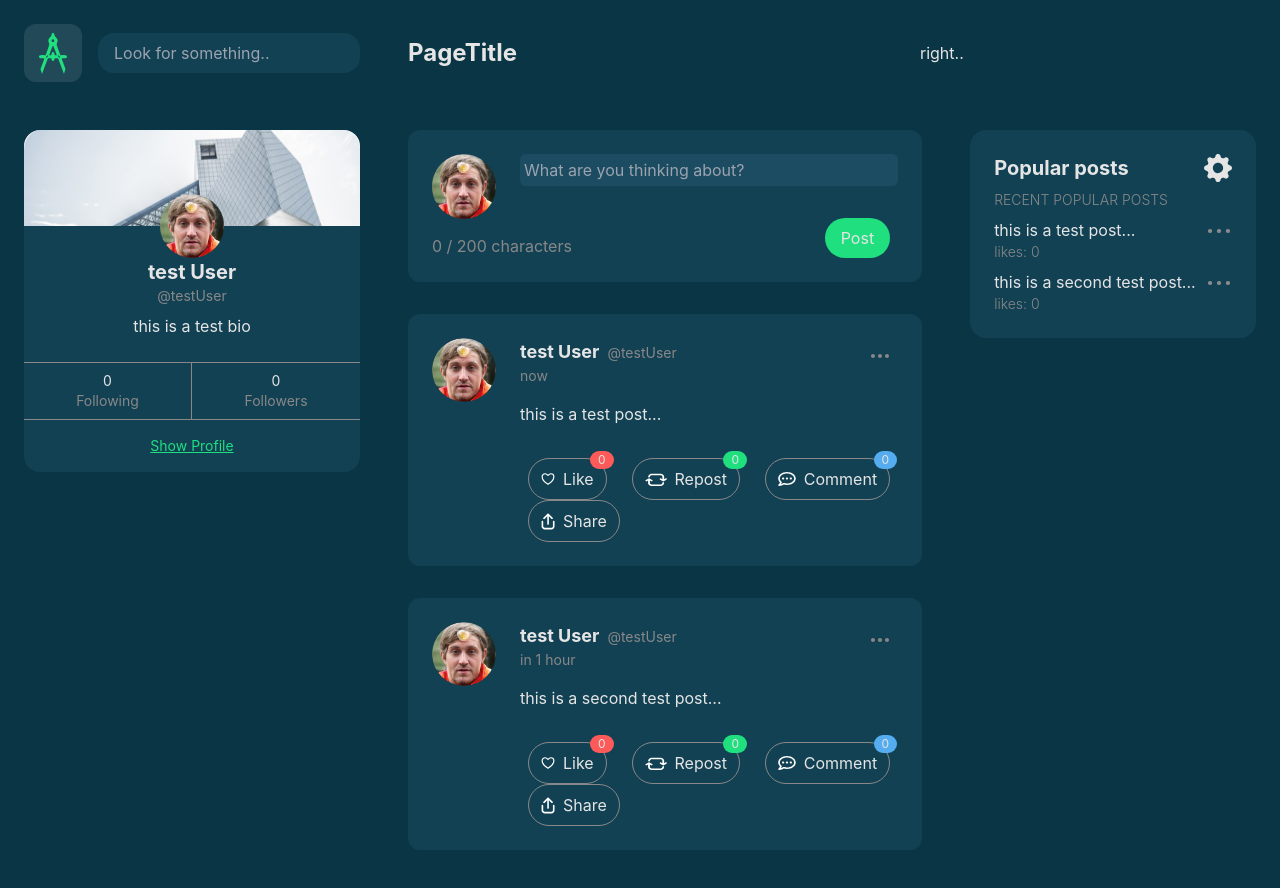
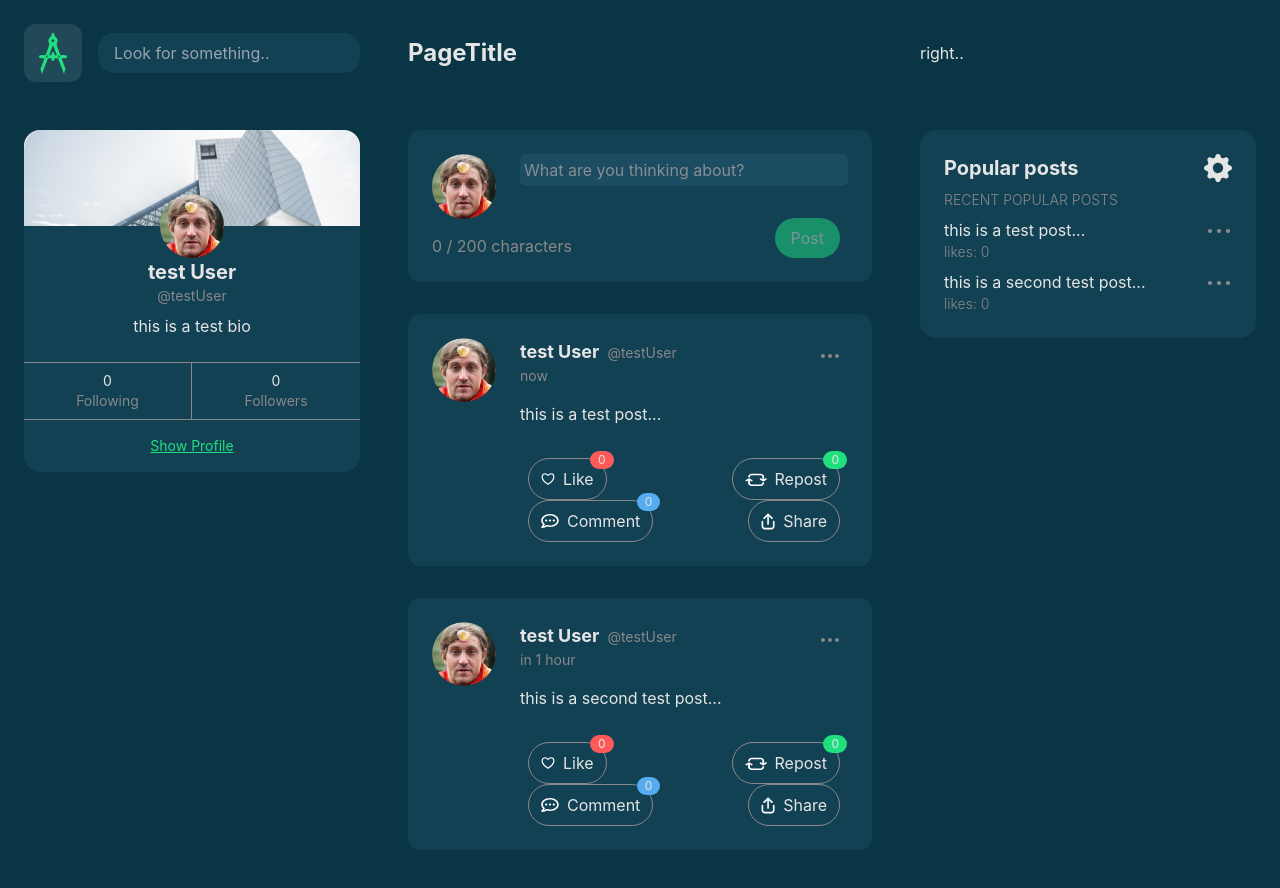
Before and after one commit to orcanicman/thinkr-js, a React (Create React App) app: page / in a window 1280 px wide. Shown: the top 888 px of the page. Built offline with nearby package versions, Linux system fonts and the light colour scheme.

Commit message:
big fixes

```diff
--- a/src/layouts/Main.tsx
+++ b/src/layouts/Main.tsx
@@ -16,7 +16,7 @@ const MainLayout: React.FC<MainProps> = ({ children }) => {
 					<Profile />
 				</div>
 				<main className="grow p-6">{children}</main>
-        <div className="hidden lg:block md:w-[16rem] xl:w-[24rem] p-6">
+				<div className="hidden lg:block md:w-[16rem] md:min-w-[16rem] xl:w-[24rem] xl:min-w-[24rem] p-6">
 					<HighlightedPosts />
 				</div>
 			</div>
--- a/src/pages/Home/Home.tsx
+++ b/src/pages/Home/Home.tsx
@@ -1,5 +1,6 @@
 import React, { useState } from "react";
 import MainLayout from "../../layouts/Main";
+import { user } from "../../testData/users";
 import { posts as testPosts } from "../../testData/posts";
 import { Post } from "../../types/Post";
 import { Post as PostComponent } from "./components/Post";
@@ -13,7 +14,7 @@ export const Home: React.FC<HomeProps> = () => {
 	return (
 		<MainLayout>
 			<div className="">
-        <WritePost />
+				<WritePost user={user} />
 			</div>
 			<div className="">
 				{posts.map((post, i) => (
--- a/src/pages/Home/components/WritePost.tsx
+++ b/src/pages/Home/components/WritePost.tsx
@@ -1,61 +1,67 @@
 import React, { useState } from "react";
 import ProfileImage from "../../../assets/Profile_Image.png";
+import { User } from "../../../types/User";
 
-interface WritePostProps {}
+interface WritePostProps {
+	user: User;
+}
 
-export const WritePost: React.FC<WritePostProps> = ({}) => {
+export const WritePost: React.FC<WritePostProps> = ({ user }) => {
 	//ideas -> takes in user to show user profile picture and maybe name
 	// -> to autogrow textarea need js on change ig could use it for a character counter in bottom left!
-  const [characterCount, setCharacterCount] = useState(0);
+	const [value, setValue] = useState("");
 	const maxCharCount: number = 200;
 
-  function inputFieldChange(event: React.ChangeEvent<HTMLTextAreaElement>) {
-    setCharacterCount(event.target.value.length);
-    console.log(event.target.scrollHeight, event.target.clientHeight);
-    event.target.style.height = "";
-    event.target.style.height = event.target.scrollHeight + "px";
-  }
+	const inputFieldChange = (event: React.FormEvent<HTMLDivElement>) => {
+		setValue(event.currentTarget.innerText);
+	};
 
-  function post() {
-    const value = (document.getElementById("newPostInputField") as HTMLTextAreaElement).value;
+	const post = () => {
 		console.log(value);
-  }
+	};
 
 	return (
 		<div className="bg-darkTransparentHighlight rounded-xl flex flex-col mb-8 p-6">
-
 			<div className="flex flex-row">
 				<div className="w-16 h-16 rounded-full mr-6 min-w-[4rem]">
 					<img src={ProfileImage} alt="Poster profile" />
+					{/* <img src={user.profile.picture} alt="Poster profile" /> */}
 				</div>
 
-      <textarea
+				<div className="relative w-full">
+					<div
+						className={`absolute top-0 left-0 text-gray p-1 ${
+							value.length ? "opacity-0" : "opacity-100"
+						}`}
+					>
+						What are you thinking about?
+					</div>
+					<div
 						id="newPostInputField"
-      className="bg-darkTransparentHighlight outline-none resize-none mb-8 rounded-md p-1 w-full"
+						className="bg-darkTransparentHighlight outline-none resize-none mb-8 rounded-md p-1 w-full whitespace-pre-wrap break-all relative"
 						placeholder="What are you thinking about?"
-      maxLength={maxCharCount}
-      rows={1}
-      onChange={(event) => {
-        inputFieldChange(event);
-      }}
-      >
-      </textarea>
+						contentEditable
+						onInput={inputFieldChange}
+					/>
+				</div>
 			</div>
 
 			<div className="flex justify-between items-end">
-      <div className="text-gray">{ characterCount + " / " + maxCharCount + " characters"}</div>
+				<div className="text-gray">
+					<span className={value.length > 200 ? "text-red" : ""}>
+						{value.length}
+					</span>
+					{` / ${maxCharCount} characters`}
+				</div>
 
 				<button
-      className="bg-green rounded-full py-2 px-4 mx-2 transition-all hover:bg-opacity-80 disabled:hover:bg-gray"
-      disabled={characterCount === 0}
-      onClick={(event) => {
-        post();
-      }}
+					className="bg-green rounded-full py-2 px-4 mx-2 transition-all hover:bg-opacity-80 disabled:opacity-50 disabled:cursor-not-allowed"
+					disabled={!value.length || value.length > maxCharCount}
+					onClick={post}
 				>
 					Post
 				</button>
 			</div>
-
 		</div>
 	);
 };
```
Lines whose indentation alone changed are shown as unchanged.
